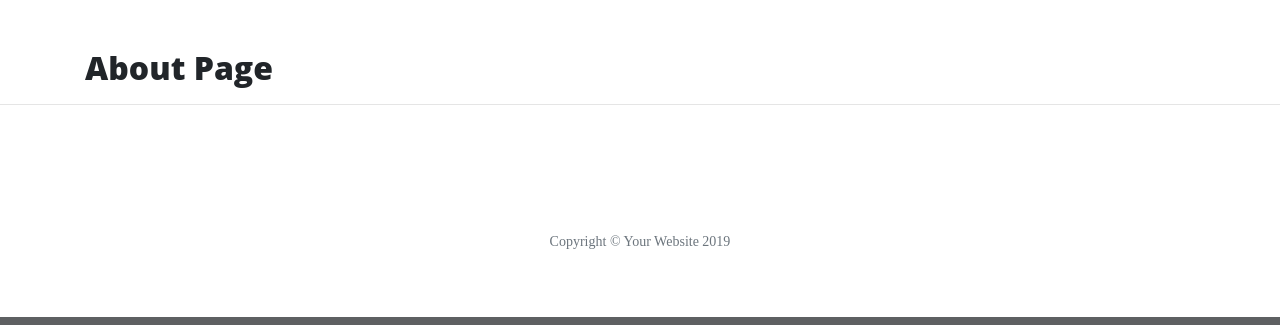
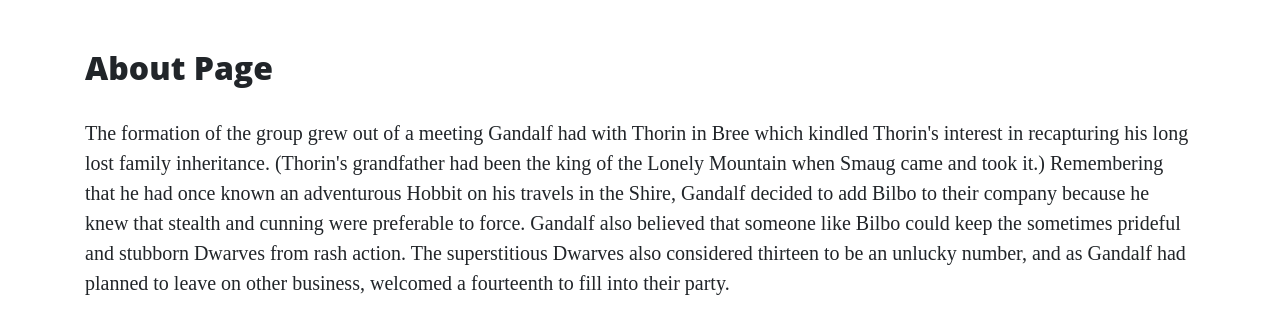
Before and after one commit to Jakejamesreid/Thorin-and-Company, a Flask app: page /about in a window 1280 px wide. Shown: the part 629-954 px from the top of the page. Run offline with Flask 2, Linux system fonts and the light colour scheme; some libraries are stand-ins or nearby versions.

Commit message:
Added info on about page

```diff
--- /dev/null
+++ b/static/css/style.css
@@ -0,0 +1,3 @@
+.col-md-5 img{
+    width: 100%;
+}
--- a/templates/about.html
+++ b/templates/about.html
@@ -2,4 +2,47 @@
 {% block content %}
 
 <h2>About Page</h2>
+<p>
+    The formation of the group grew out of a meeting Gandalf had with Thorin in Bree which kindled Thorin's interest in
+    recapturing his long lost family inheritance. (Thorin's grandfather had been the king of the Lonely Mountain when
+    Smaug came and took it.) Remembering that he had once known an adventurous Hobbit on his travels in the Shire,
+    Gandalf decided to add Bilbo to their company because he knew that stealth and cunning were preferable to force.
+    Gandalf also believed that someone like Bilbo could keep the sometimes prideful and stubborn Dwarves from rash
+    action. The superstitious Dwarves also considered thirteen to be an unlucky number, and as Gandalf had planned to
+    leave on other business, welcomed a fourteenth to fill into their party.
+</p>
+<div class="row featurette">
+    <div class="col-md-7">
+        <h3>Thorin Oakenshield</h3>
+        <p>
+            In the year TA 2746, Thorin II was born to Dwarven prince Thráin II in the mountain city of The Lonely
+            Mountain. Early in his youth, he and the other Dwarves of the Lonely Mountain were forced to flee by the
+            dragon Smaug in TA 2770. While in exile, he quickly grew to become a capable warrior. This was demonstrated
+            when he participated in the Battle of Azanulbizar in TA 2799. He marched with one of the Dwarven armies
+            beneath the East-gate of Moria. At some point in the fighting, his shield broke, and using an oaken tree
+            branch found on the floor as a shield, he gained the epithet "Oakenshield," which would remain with him even
+            in death.
+        </p>
+    </div>
+    <div class="col-md-5">
+        <img src="https://upload.wikimedia.org/wikipedia/en/e/ed/Thorin%2C_from_the_Hobbit.jpg" alt="">
+    </div>
+</div>
+<div class="row featurette">
+    <div class="col-md-5">
+        <img src="https://vignette.wikia.nocookie.net/lotr/images/b/b4/The-Hobbit-Fili-and-Kili.jpg/revision/latest/scale-to-width-down/350?cb=20110714202952"
+            alt="">
+    </div>
+    <div class="col-md-7">
+        <h3>Fili and Kili</h3>
+        <p>
+            Fíli and Kíli were brothers, the youngest of the thirteen dwarves who set out with Thorin Oakenshield's
+            company, along with Gandalf and Bilbo Baggins, to reclaim the Lonely Mountain from the dragon Smaug.
+
+            Fíli and Kíli were the two most active dwarves of Thorin's company, and apart from Balin, and possibly
+            Bombur, they appeared more frequently as "individual" characters in Tolkien's novel than the rest of
+            Thorin's companions, who were most often named only in "group" references to the entire company.
+        </p>
+    </div>
+</div>
 {% endblock %}
--- a/templates/base.html
+++ b/templates/base.html
@@ -7,6 +7,7 @@
     <!-- Bootstrap core CSS -->
     <link rel="stylesheet" href="{{ url_for('static', filename='vendor/bootstrap/css/bootstrap.min.css') }}">
     <link rel="stylesheet" href="{{ url_for('static', filename='css/clean-blog.min.css') }}">
+    <link rel="stylesheet" href="{{ url_for('static', filename='css/style.css') }}">
     <title>Hello Flask</title>
 </head>
 
```
